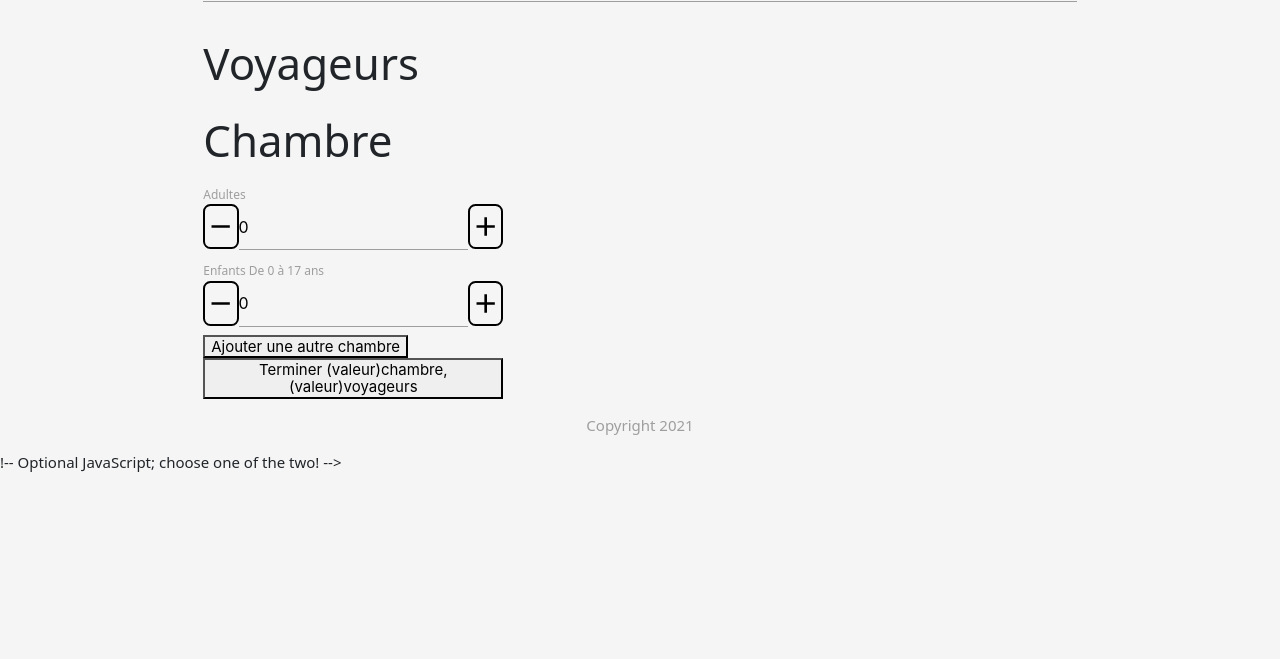
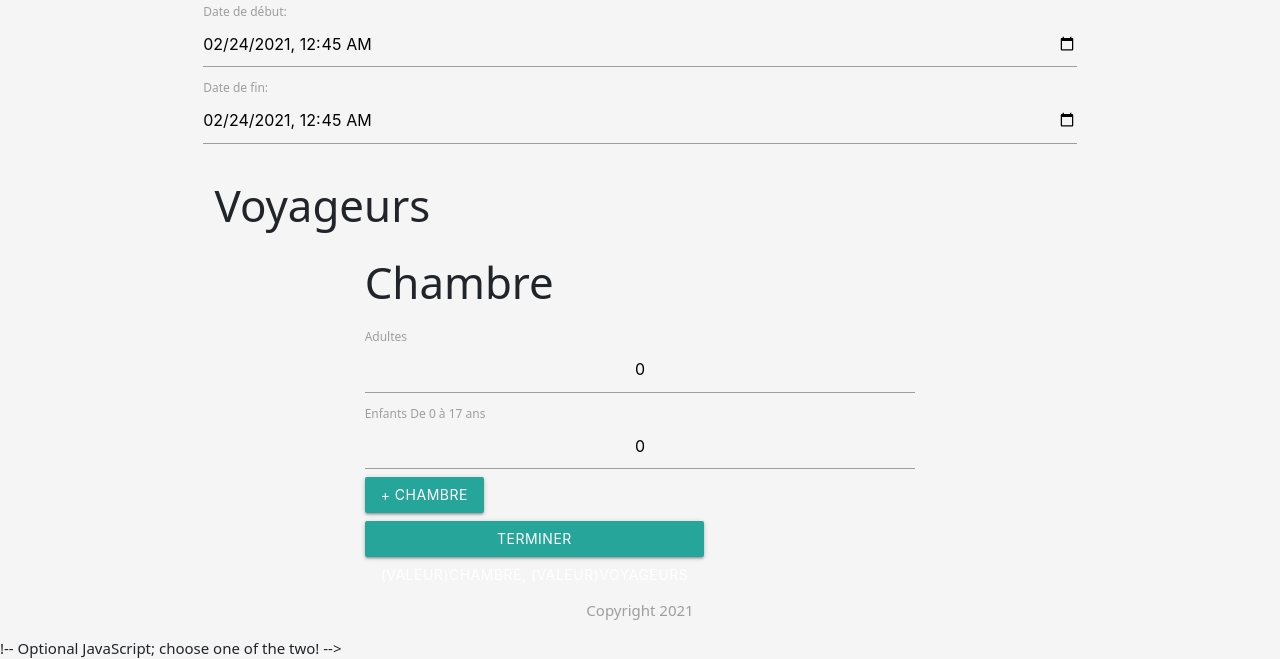
Before and after one commit to ABDELLAH-Hallou/reservation_hotel, a PHP site: page / in a window 1280 px wide. Shown: the part 581-1240 px from the top of the page. Before the commit the page ends 1053 px from the top, so only its background shows below. Run offline with PHP 8.4, Linux system fonts and the light colour scheme.

Commit message:
abdellah hallou

```diff
--- a/Projet PHP/index.php
+++ b/Projet PHP/index.php
@@ -4,20 +4,11 @@
 <!DOCTYPE html>
 <html>
 <?php include('templates/header.php'); ?>
-<h4 class="center grey-text">PHP!</h4>
+<h4 class="center grey-text">Hotel " ? "!</h4>
 <div class="container">
-	<figure class="uitk-image heroImageFigure">
-		<div class="uitk-image-placeholder">
-			<img alt="" class="uitk-image-media" src="https://bit.ly/3dfyiwl">
-		</div>
-		<figcaption class="uitk-scrim fade-bottom">
-			<div class="uitk-layout-position heroImageHeadings uitk-layout-position-bottom-zero uitk-layout-position-absolute uitk-spacing uitk-spacing-padding-inline-six uitk-spacing-padding-block-six">
-				<div class="heroImageHeadings">
-					<h1 class="uitk-type-display-800">Notre Hôtels</h1>
-				</div>
-			</div>
-		</figcaption>
-	</figure>
+	<div class=" container">
+		<img style="width:100%;" src="https://bit.ly/3dfyiwl">
+	</div>
 	<div>
 		<div>
 			<label for="start-time">Date de début:</label>
@@ -27,79 +18,65 @@
 			<label for="end-time">Date de fin:</label>
 			<input type="datetime-local" id="end-time" name="end-time" onclick='endDate();'>
 		</div>
-		<!-- hhhhhhhhhhhhhhhhhhhhhhhhhhhhhhhhhhhhhhhhhhhhhhhhh -->
 
 
 
 
 
 
-		<div>
-
-			<div class="float-right" style="width: 300px;">
-				<div>
-					<h3 class="uitk-type-heading-500">Voyageurs</h3>
-				</div>
-				<section>
-					<div>
-						<h3>
-							<span aria-hidden="true">Chambre </span> <!-- nombre de chambre -->
-						</h3>
+		<div class="float-right row">
+			<div style="width: 300px;" class="col-sm">
+				<div><h3>Voyageurs</h3></div>
+				<div class="container">
+					<section>
 						<div>
-							<label for="adult-input-0">Adultes</label>
-							<div class="d-flex flex-row">
-								<button type="button" class="btnPM">
-									<svg height="100%" role="img" viewBox="0 0 24 24" width="100%">
-										<svg>
-											<path d="M19 13H5v-2h14v2z"></path>
-										</svg>
-									</svg>
-								</button>
-								<input type="text" id="adult-input" min="1" max="14" value="0">
-								<button type="button" class="btnPM">
-									<svg height="100%" role="img" viewBox="0 0 24 24" width="100%">
-										<svg>
-											<path d="M19 13h-6v6h-2v-6H5v-2h6V5h2v6h6v2z"></path>
-										</svg>
-									</svg>
-								</button>
+							<h3><span aria-hidden="true">Chambre </span> <!-- nombre de chambre --></h3>
+							<div>
+								<label for="adult">Adultes</label>
+								<input class="input-group-field" type="number" name="quantity" min="0" max="5" value="0">
+							</div>
+							<div >
+								<label for="child">Enfants<span> De 0 à 17 ans</span></label>
+								<input class="input-group-field" type="number" name="quantity" min="0" max="3" value="0">
 							</div>
 						</div>
-						<div >
-							<label for="child-input-0">Enfants
-								<span>De 0 à&nbsp;17&nbsp;ans</span>
-							</label>
-							<div class="d-flex flex-row">
-								<button type="button" class="btnPM">
-									<svg height="100%" role="img" viewBox="0 0 24 24" width="100%" >
-										<svg>
-											<path d="M19 13H5v-2h14v2z"></path>
-										</svg>
-									</svg>
-								</button>
-								<input type="text" id="child-input" min="0" max="6"  value="0">
-								<button type="button" class="btnPM" >
-									<svg height="100%" role="img" viewBox="0 0 24 24" width="100%">
-										<svg>
-											<path d="M19 13h-6v6h-2v-6H5v-2h6V5h2v6h6v2z"></path>
-										</svg>
-									</svg>
-								</button>
-							</div>
+						<div>
+							<button data-testid="add-room-button" class="btn btn-outline-secondary mb-2" type="button"> &#43; chambre</button>
+						</div>
+					</section>
+					<div>
+						<button data-testid="guests-done-button" class="btn btn-light mb-2" type="button">Terminer</br><span>(valeur)chambre, (valeur)voyageurs</span></button>
+					</div>
+				</div>
+			</div>
+			<!-- <form action="" class="col-sm">
+				<div class="row">
+					<div class="small-12 column">
+						<div class="form-floating-label">
+							<input type="email" id="email" name="email" required>
+							<label for="email">Email float up</label>
 						</div>
 					</div>
-					<div>
-						<button data-testid="add-room-button" type="button">Ajouter une autre chambre</button>
+					<div class="small-12 column">
+						<div class="form-floating-label">
+							<input type="text" id="password" name="password">
+							<label for="password">Float password up</label>
+						</div>
 					</div>
-					<div></div>
-				</section>
-				<div>
-					<button data-testid="guests-done-button" type="button">Terminer
-						<span>(valeur)chambre, (valeur)voyageurs</span>
-					</button>
+					<div class="small-12 column">
+						<div class="form-floating-label">
+							<input type="tel" id="tel" name="tel">
+							<label for="tel">Float phone up</label>
+						</div>
+					</div>
+					<div class="small-12 column">
+						<div class="form-floating-label">
+							<textarea name="" id="" rows="5" placeholder=""></textarea>
+							<label for="textarea">Float textarea up</label>
+						</div>
+					</div>
 				</div>
-			</div>
-
+			</form> -->
 		</div>
 
 
@@ -107,8 +84,12 @@
 
 
 
-		<!-- hhhhhhhhhhhhhhhhhhhhhhhhhhhhhhhhhhhhhhhhhhhhhhhhhhh -->
+
 	</div>
+
+
+
+
 </div>
 <script type="text/javascript">
 		var now = new Date();
@@ -121,6 +102,17 @@
 		document.getElementById('end-time').value = document.getElementById('start-time').value;
 		document.getElementById('end-time').min = document.getElementById('start-time').value;
 	}
+// 	$('.form-floating-label input, .form-floating-label textarea').focusin(function(){
+//   $(this).parent().addClass('has-value');
+// });
+
+// $('.form-floating-label input, .form-floating-label textarea').blur(function(){
+//   if(!$(this).val().length > 0) {
+//     $(this).parent().removeClass('has-value');
+//   }
+// });
+
+
 </script>
 
 <?php include('templates/footer.php'); ?>
--- a/Projet PHP/static/css/style.css
+++ b/Projet PHP/static/css/style.css
@@ -9,69 +9,76 @@ form{
     margin: 20px auto;
     padding: 20px;
 }
-    .uitk-image .uitk-image-media {
+.input-group-field {
+    text-align: center;
+    margin-left: 0.5rem;
+    margin-right: 0.5rem;
+    padding: 1rem;
+}
+.input-group-field::-webkit-inner-spin-button, .input-group-field ::-webkit-outer-spin-button {
+    -webkit-appearance: none;
+    appearance: none;
+}
+
+
+/* .form-floating-label {
+    position: relative;
+
+  } */
+
+  /* .form-floating-label [type='text'],
+  .form-floating-label [type='password'],
+  .form-floating-label [type='date'],
+  .form-floating-label [type='datetime'],
+  .form-floating-label [type='datetime-local'],
+  .form-floating-label [type='month'],
+  .form-floating-label [type='week'],
+  .form-floating-label [type='email'],
+  .form-floating-label [type='number'],
+  .form-floating-label [type='search'],
+  .form-floating-label [type='tel'],
+  .form-floating-label [type='time'],
+  .form-floating-label [type='url'],
+  .form-floating-label [type='color'],
+  .form-floating-label textarea {
+    margin-bottom: 0;
+    color: #8a8a8a;
+    font-size: 18px;
+    font-weight: 300;
+    padding: 30px 1rem 1rem 25px;
+  }
+
+  .form-floating-label label {
+    color: #cacaca;
+    font-size: 18px;
+    position: absolute;
+    pointer-events: none;
+    left: 25px;
     bottom: 0;
-        height: 100%;
-        left: 0;
-        position: absolute;
-        right: 0;
+    transition: all 0.2s ease-in;
+    font-weight: 300;
+  }
+
+  .form-floating-label textarea ~ label {
+    top: 20px;
+    font-size: 18px;
+    font-weight: 300;
+  }
+
+  .form-floating-label input:focus ~ label,
+  .form-floating-label input:disabled[value] ~ label,
+  .form-floating-label.has-value input ~ label {
     top: 0;
-        width: 100%;
+    font-size: 14px;
+    color: dodgerblue;
+    font-weight: 400;
   }
-        .uitk-image-placeholder {
-            bottom: 0;
-            height: inherit;
-            left: 0;
-            position: absolute;
-            right: 0;
+
+  .form-floating-label textarea:focus ~ label,
+  .form-floating-label.has-value textarea ~ label {
     top: 0;
+    font-size: 14px;
+    color: dodgerblue;
+    font-weight: 400;
   }
-        .uitk-image {
-            padding-bottom: 50%;
-            position: relative;
-            width: 100%;
-        }
-        .heroImageFigure {
-            padding-bottom: unset;
-            height: 18.875rem;;
-        }
-        .fade-bottom {
-            padding-left: unset;
-            padding-top: 10rem;
-            background-image: linear-gradient(180deg, rgba(0, 11, 38, 0) 1rem, rgba(0, 11, 38, 0.11) 2rem, rgba(0, 11, 38, 0.32) 3.1rem, rgba(0, 11, 38, 0.5) 4.625rem);
-        }
-        .uitk-scrim {
-            bottom: 0;
-            color: #fff;
-            left: 0;
-            margin: 0;
-            padding: 2.75rem 0.75rem 0.5rem;
-            position: absolute;
-            right: 0;
-            text-shadow: 0 1px 2px rgb(0 11 38 / 80%);
-        }
-        .uitk-type-display-800 {
-            color: #ffffff;
-            font-size: 2.25rem;
-            font-weight: 700;
-        }
-.btnPM {
-     background: transparent;
-     color: #6b7499;
-     display: inline;
-     height: 3rem;
-     padding: 0;
-     width: 3rem;
-     min-height: 2.25rem;
-     align-items: center;
-     border-radius: 0.5rem;
-     border-style: solid;
-     cursor: pointer;
-     flex-wrap: wrap;
-     font-size: 1rem;
-     font-weight: 500;
-     justify-content: center;
-     line-height: 1.25rem;
-     -webkit-tap-highlight-color: transparent;
-     text-shadow: none;
-}
+   */
```
Lines whose indentation alone changed are shown as unchanged.
